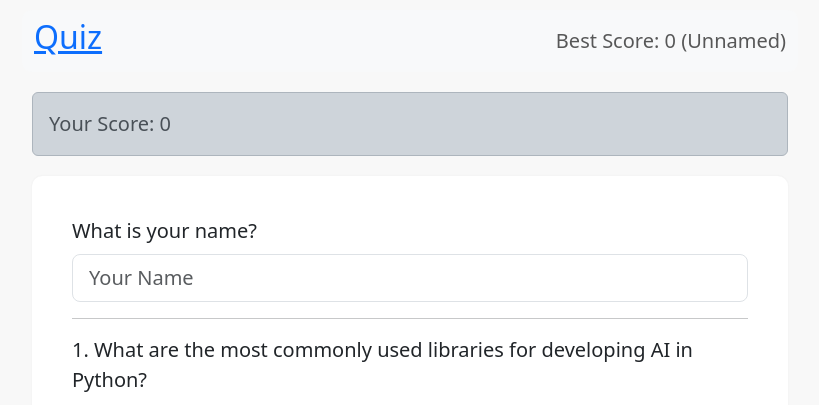
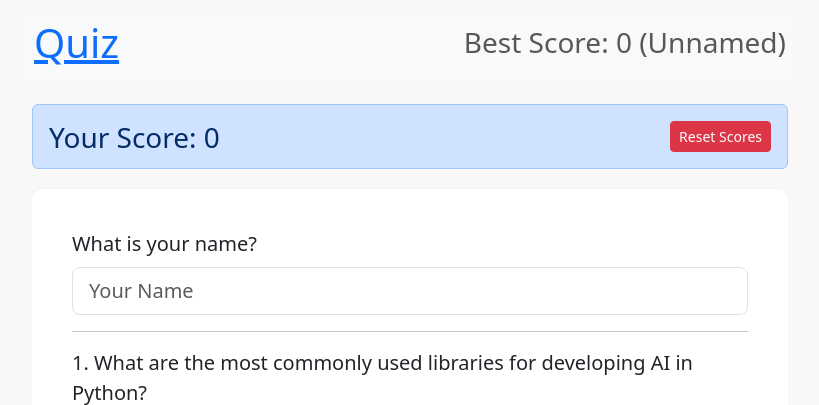
Before and after one commit to buraktopalyn/QuizApp-Flask, a Flask app: page / in a window 1280 px wide. Shown: the top 405 px of the page, without its empty margins (230-1049 px from the left). Run offline with Flask 3, Linux system fonts and the light colour scheme.

Commit message:
Changes to be committed: 	modified:   main.py 	modified:   score_table.db 	modified:   templates/index.html

```diff
--- a/main.py
+++ b/main.py
@@ -49,7 +49,6 @@ def index():
     else:
         user2 = best_score[0][1]
         score2 = int(best_score[0][2])
-
         last_score = last_score[0][2]
 
     return render_template("index.html", the_score = score2, the_user = user2, your_score=last_score)
@@ -76,7 +75,6 @@ def save_score():
         if answer_4 == "Correct":
             score += 25
 
-
         # Veritabanına kaydetme
         conn = sqlite3.connect('score_table.db')
         cursor = conn.cursor()
@@ -86,6 +84,18 @@ def save_score():
     return redirect(url_for('index'))
 
 
+# Veritabanında ki tüm skorları sil
+@app.route('/clean_db', methods=["POST"])
+def clean_db():
+    if request.method == 'POST':
+        conn = sqlite3.connect('score_table.db')
+        cursor = conn.cursor()
+        cursor.execute('DELETE FROM users')
+        conn.commit()
+
+    return redirect(url_for('index'))
+
+
 
 if __name__ == "__main__":
     app.run(debug=True)
--- a/templates/index.html
+++ b/templates/index.html
@@ -13,15 +13,18 @@
 
         <nav class="navbar navbar-expand-lg bg-body-tertiary" style="margin: 10px 0px; border-radius: 10px;">
             <div class="container-fluid">
-              <a href="/"><h2>Quiz</h2></a>
+              <a href="/"><h1>Quiz</h1></a>
               <span class="navbar-text">
-                Best Score: {{ the_score }} ({{ the_user }})
+                <h3>Best Score: {{ the_score }} ({{ the_user }})</h3>
               </span>
             </div>
         </nav>
 
-        <div class="alert alert-dark" role="alert" style="margin: 20px 10px;">
-            Your Score: {{ your_score }}
+        <div class="alert alert-primary" style="margin: 20px 10px; height: 65px;">
+            <h3 style="float:left;">Your Score: {{ your_score }}</h3>
+            <form action="{{ url_for('clean_db') }}" method="POST">
+              <button class="btn btn-danger btn-sm" style="float:right;" type="submit">Reset Scores</button>
+            </form>
         </div>
 
         <div style="background-color: #fff; border-radius: 10px; padding: 40px; box-shadow: 0px 0px 2px #eaeaea; margin: 0px 10px; margin-bottom: 50px;">
```
Also changed, not shown: score_table.db.
